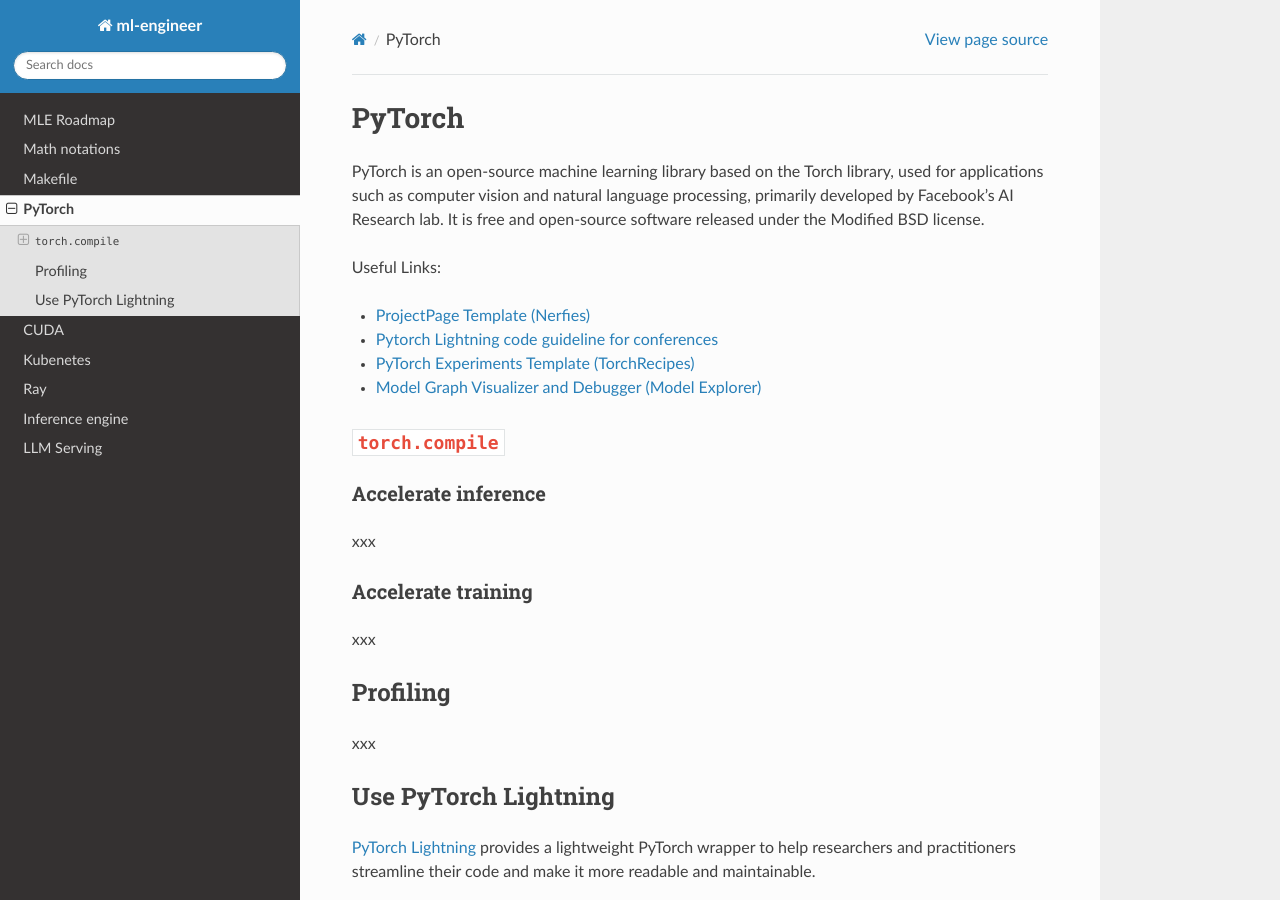
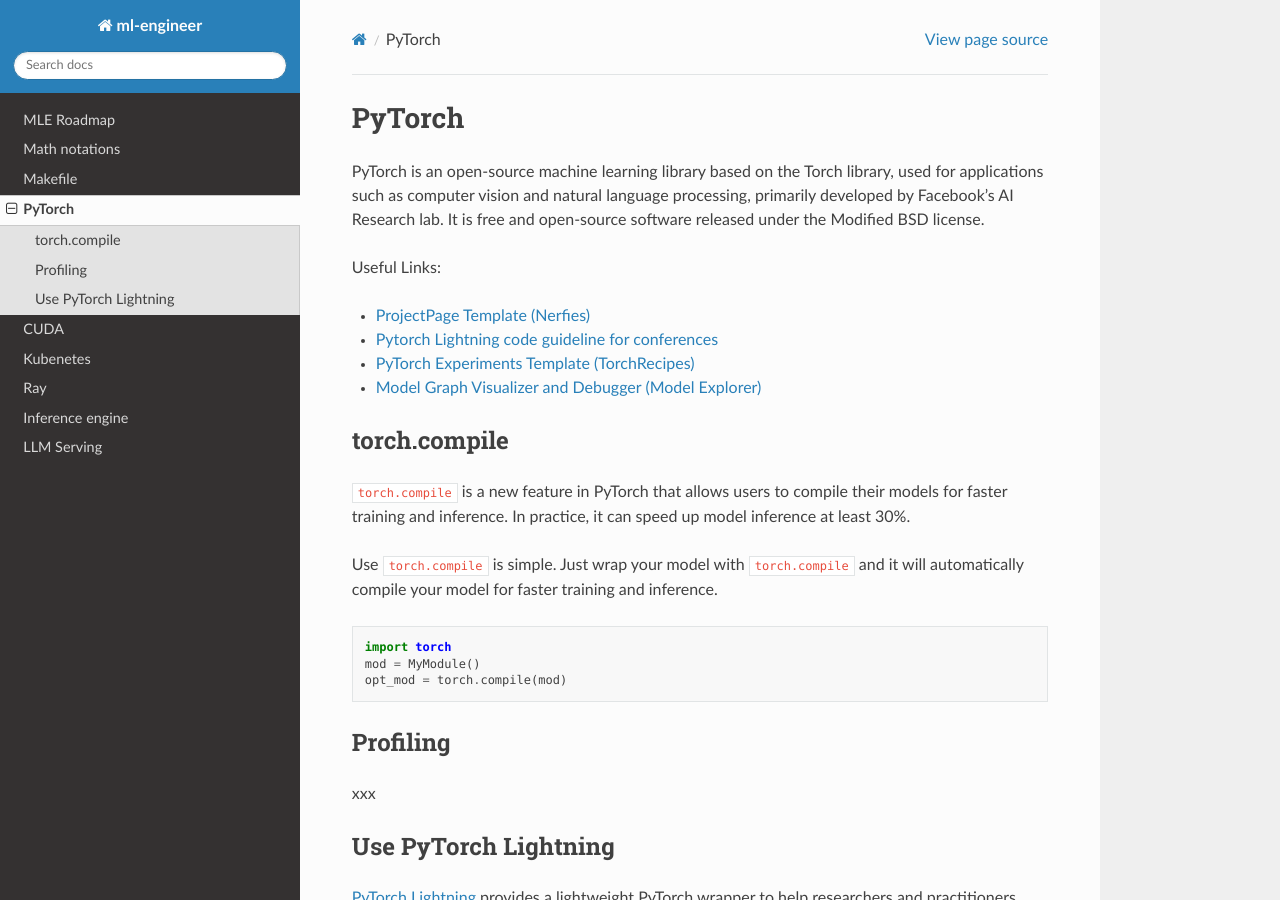
Before and after one commit to Jason-cs18/ml-engineer, a Sphinx documentation site: the page built from docs/source/pytorch.rst, in a window 1280 px wide and 900 px high. Built offline with Sphinx 7.4.7 and the Read the Docs theme 3.1.0, drawn with Linux system fonts in a browser that asks for light colours.

Commit message:
update pytorch

```diff
--- a/docs/source/pytorch.rst
+++ b/docs/source/pytorch.rst
@@ -10,16 +10,18 @@
 - `PyTorch Experiments Template (TorchRecipes) <https://github.com/facebookresearch/recipes>`_
 - `Model Graph Visualizer and Debugger (Model Explorer) <https://github.com/google-ai-edge/model-explorer>`_
 
-``torch.compile``
+torch.compile
 -----------------
 
-Accelerate inference
-^^^^^^^^^^^^^^^^^^^^^^
-xxx
+``torch.compile`` is a new feature in PyTorch that allows users to compile their models for faster training and inference. In practice, it can speed up model inference at least 30%.
 
-Accelerate training
-^^^^^^^^^^^^^^^^^^^^^^
-xxx
+Use ``torch.compile`` is simple. Just wrap your model with ``torch.compile`` and it will automatically compile your model for faster training and inference.
+
+.. code-block:: python
+
+    import torch
+    mod = MyModule()
+    opt_mod = torch.compile(mod)
 
 Profiling
 ----------------------
```
